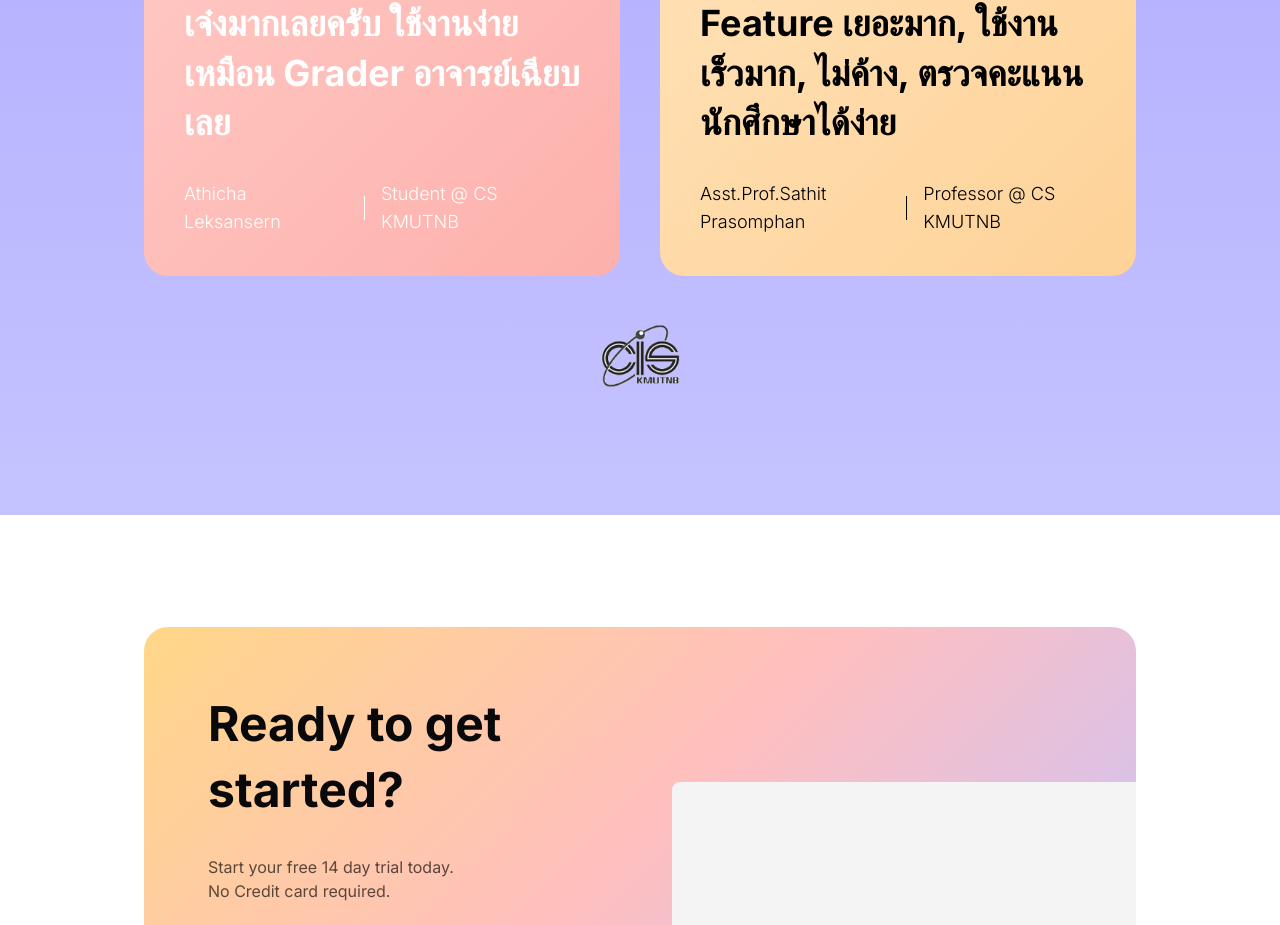
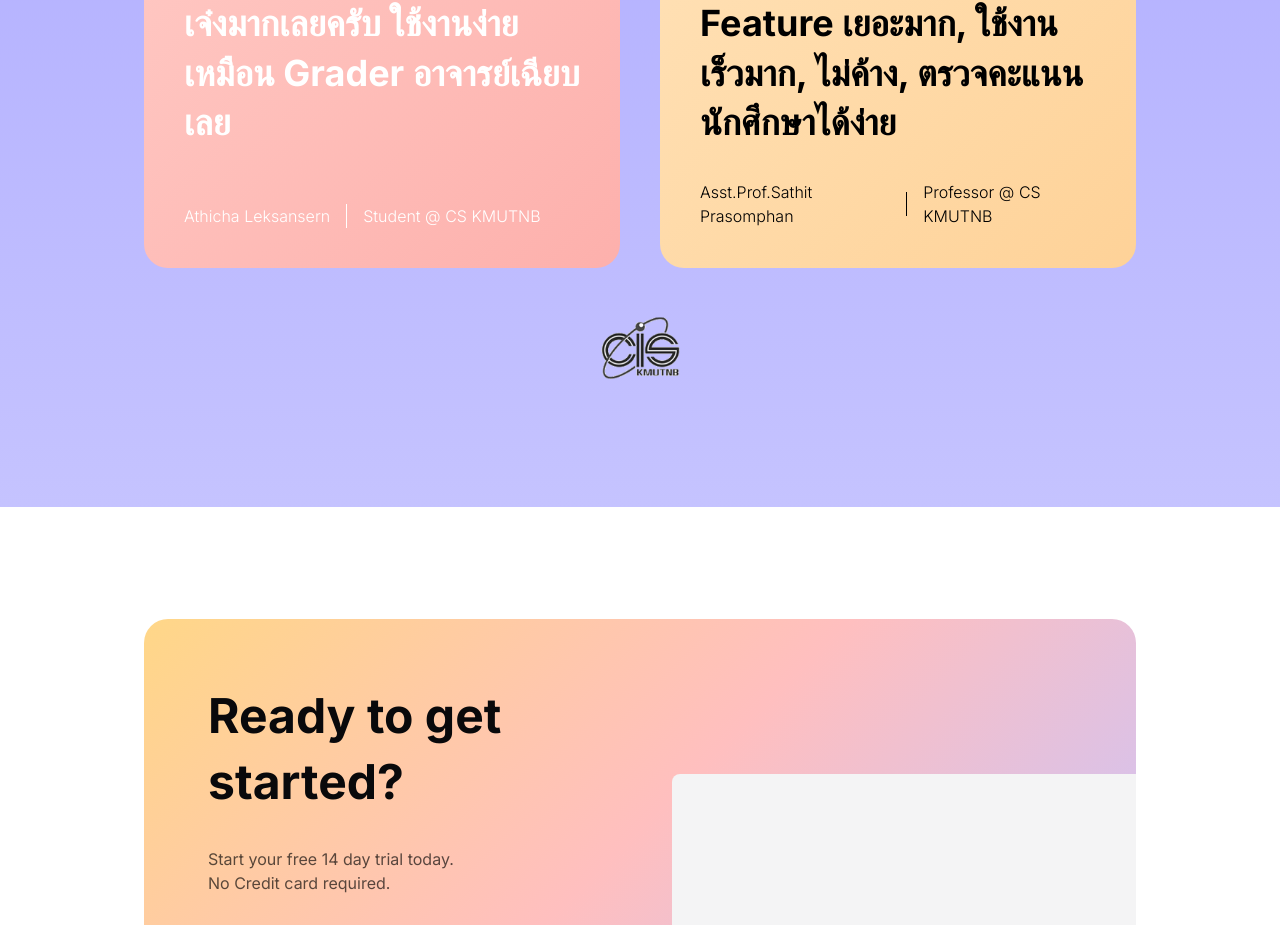
Before and after one commit to learn-arai/learn-arai, a Next.js app in the folder learn-arai/: page / in a window 1280 px wide. Shown: the part 2579-3504 px from the top of the page. Built offline with nearby package versions, Linux system fonts and the light colour scheme.

Commit message:
Make testimonial's author name smaller

```diff
--- a/learn-arai/components/module/landing/testimonial.tsx
+++ b/learn-arai/components/module/landing/testimonial.tsx
@@ -33,7 +33,7 @@ export default function Testimonial() {
                             เจ๋งมากเลยครับ ใช้งานง่าย เหมือน Grader
                             อาจารย์เฉียบเลย
                         </p>
-                        <div className="text-lg font-light flex items-center gap-4 pt-8">
+                        <div className="text-base font-light flex items-center gap-4 pt-8">
                             <span>Athicha Leksansern</span>
                             <Separator
                                 orientation="vertical"
@@ -47,7 +47,7 @@ export default function Testimonial() {
                             Feature เยอะมาก, ใช้งานเร็วมาก, ไม่ค้าง,
                             ตรวจคะแนนนักศึกษาได้ง่าย
                         </p>
-                        <div className="text-lg font-light flex items-center gap-4 pt-8">
+                        <div className="text-base font-light flex items-center gap-4 pt-8">
                             <span>Asst.Prof.Sathit Prasomphan</span>
                             <Separator
                                 orientation="vertical"
```
